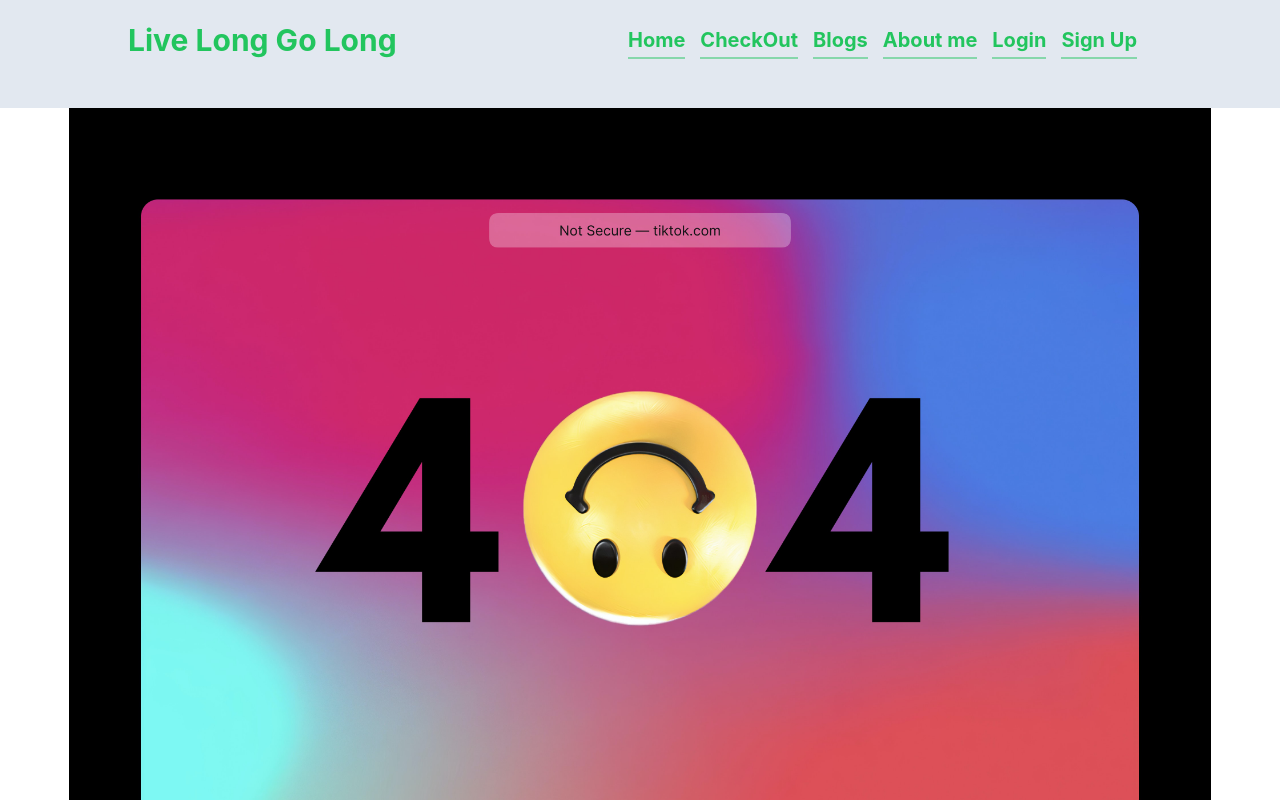
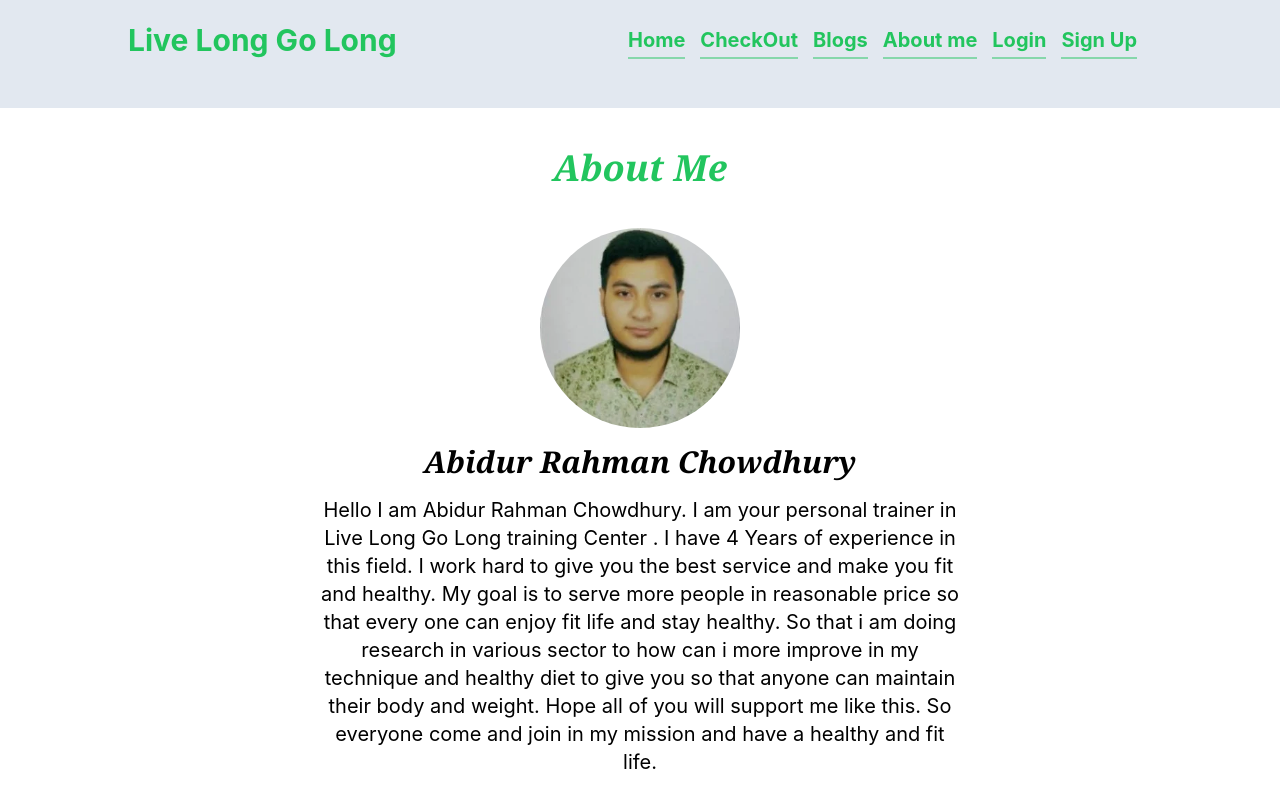
Before and after one commit to Abidur-Rahman-Chowdhury/live-long-go-long, a React (Create React App) app: page /aboutme in a window 1280 px wide. Shown: the top 800 px of the page. Built offline with nearby package versions, Linux system fonts and the light colour scheme; no server answers.

Commit message:
done AboutMe component

```diff
--- a/src/App.js
+++ b/src/App.js
@@ -10,6 +10,7 @@ import NotFound from './Components/NotFound/NotFound';
 import Login from './Components/Login/Login';
 import RequiredAuth from './Components/RequiredAuth/RequiredAuth';
 import CheckOut from './Components/CheckOut/CheckOut';
+import AboutMe from './Components/AboutMe/AboutMe';
 
 function App() {
   return (
@@ -18,6 +19,7 @@ function App() {
       <Routes>
         <Route path='/' element={<Home></Home>}></Route>
         <Route path='/home' element={<Home></Home>}></Route>
+        <Route path='/aboutme' element={<AboutMe></AboutMe>}></Route>
         <Route path='/checkout' element={
           <RequiredAuth>
             <CheckOut></CheckOut>
--- /dev/null
+++ b/src/Components/AboutMe/AboutMe.js
@@ -0,0 +1,19 @@
+import React from 'react';
+
+import profile from '../../image/About/profile.png'
+const AboutMe = () => {
+    return (
+        <div className='mt-10 mb-[160px]'>
+            <h2 className='text-center text-4xl font-bold italic font-serif text-[#22c55e]'>About Me</h2>
+            <div className='mt-10 text-center'>
+                <img src={profile} className='mx-auto w-[200px] h-[200px] rounded-full' alt="" />
+
+                <h2 className='mt-4 text-3xl font-bold italic font-serif mb-4'>Abidur Rahman Chowdhury</h2>
+                <p className='text-xl w-2/4 mx-auto'>Hello I am Abidur Rahman Chowdhury. I am your personal trainer in Live Long Go Long training Center . I have 4 Years of experience in this field. I work hard to give you the best service and make you fit and healthy. My goal is to serve more people in reasonable price so that every one can enjoy fit life and stay healthy. So that i am doing research in various sector to how can i more improve in my technique and healthy diet to give you so that anyone can maintain their body and weight. Hope all of you will support me like this. So everyone come and join in my mission and have a healthy and fit life.</p>
+            </div>
+
+        </div>
+    );
+};
+
+export default AboutMe;
```
Also changed, not shown: src/image/About/profile.png (added).
